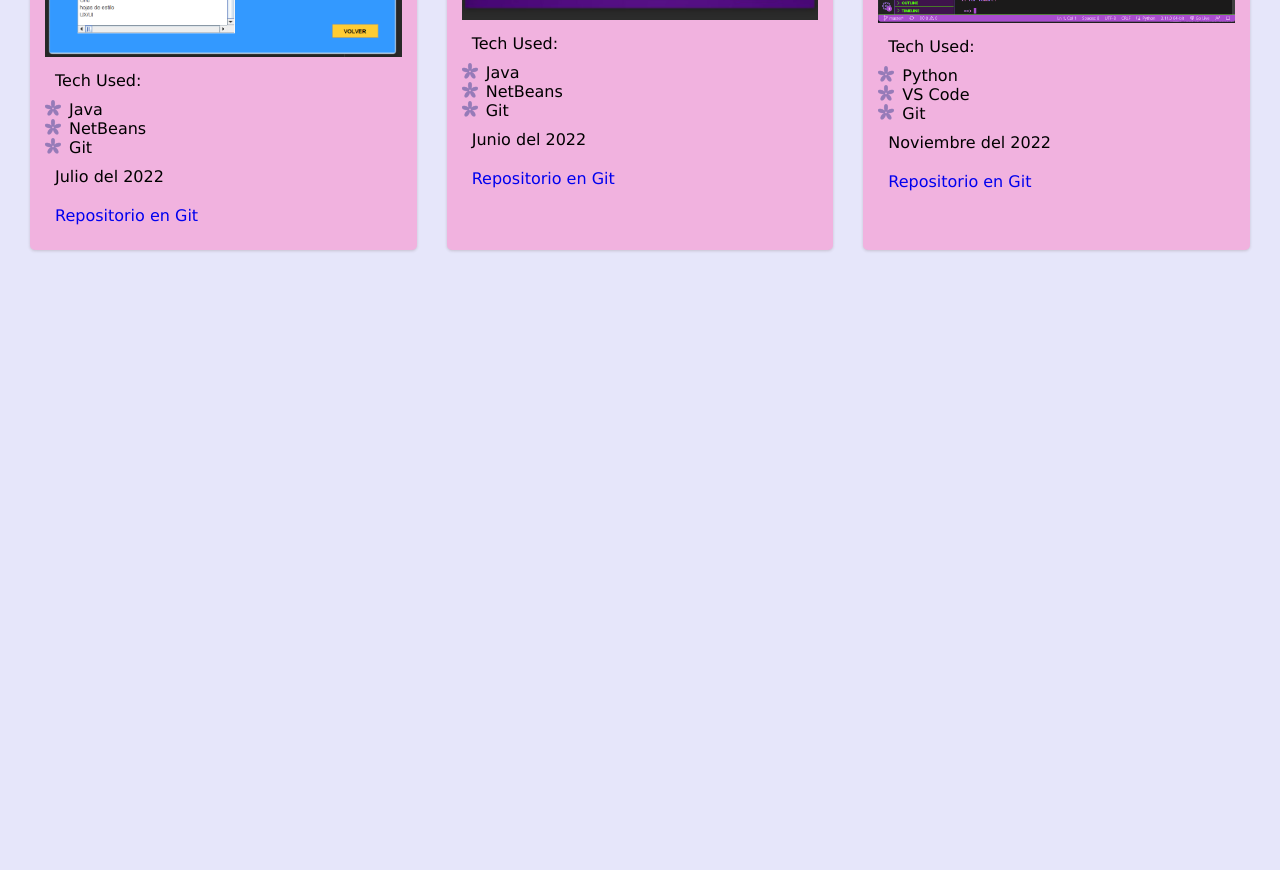
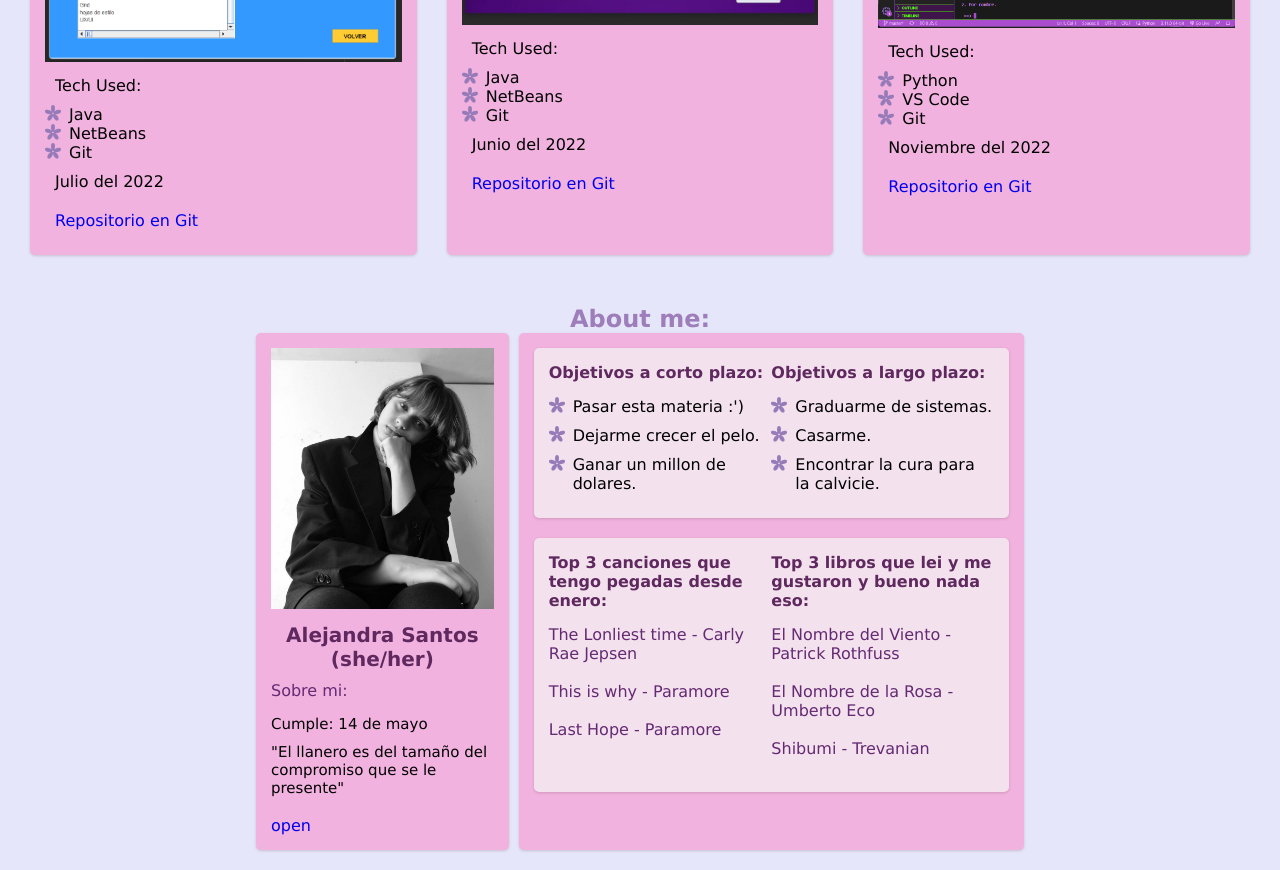
Before and after one commit to alejanndrasan/Microproyecto1, a plain HTML site: page index.html in a window 1280 px wide. Shown: the part 1229-2099 px from the top of the page. Before the commit the page ends 1529 px from the top, so only its background shows below. Drawn offline with Linux system fonts and the light colour scheme.

Commit message:
aboutme ready

```diff
--- a/index.html
+++ b/index.html
@@ -15,7 +15,7 @@
         <label class="logo"> <3 Ale's CV </label>
         <ul class="menu">
             <li class = "menu-item"></li><a href="#Experience" class="NavOp" >Experience</a>
-            <li class = "menu-item"><a href="#AboutMe" class="NavOp" >About Me</a></li>
+            <li class = "menu-item"><a href="#aboutMe" class="NavOp" >About Me</a></li>
             <li class = "menu-item"><a href="#Skills" class="NavOp" >Skills</a></li>
             <li class = "menu-item"><a href="#ContactMe" class="NavOp" >Contact Me</a></li>
         </ul>
@@ -36,6 +36,7 @@
         <button class="btn prev"><</button>
     </div>
     </section>
+
     <h2 class="seccion">Experience</h2>
     <section class="page" id="Experience">
         <div class="project-1 box" >
@@ -80,6 +81,61 @@
         </div>
     </section>
 
+    <h2 class="seccion">About me:</h2>
+    <section class="page" id="aboutMe">
+        <div class="myInfo box">
+            <ul>
+                <img src="\fotis\fotoAle.jpeg" alt="img"  id="fotoAle">
+                <li class="nombre">Alejandra Santos (she/her)</li>
+                <div id="sobreMi">Sobre mi:</div>
+                <ul class="factsAbout">
+                    <li class="f">Cumple: 14 de mayo</li>
+                    <li class="f">"El llanero es del tamaño del compromiso que se le presente"</li>
+                </ul><br>
+                <a href="https://www.youtube.com/watch?v=D-UmfqFjpl0" target="_blank">open</a>
+            </ul>
+        </div>
+
+        <div class="facts box">
+            <div class="objetivos lilbox">
+                <div class="plazo corto">
+                    <h3 class="tituloChiqui">Objetivos a corto plazo:</h3>
+                    <ul>
+                        <li class="techunit o">Pasar esta materia :')</li>
+                        <li class="techunit o">Dejarme crecer el pelo.</li>
+                        <li class="techunit o">Ganar un millon de dolares.</li>
+                    </ul>
+                </div>
+
+                <div class="plazo largo">
+                    <h3 class="tituloChiqui">Objetivos a largo plazo:</h3>
+                    <ul>
+                        <li class="techunit o">Graduarme de sistemas.</li>
+                        <li class="techunit o">Casarme.</li>
+                        <li class="techunit o">Encontrar la cura para la calvicie.</li>
+                    </ul>
+                </div>
+            </div>
+            <div class="gustos lilbox">
+                <div class="topMusic">
+                    <h3 class="tituloChiqui">Top 3 canciones que tengo pegadas desde enero:</h3>
+                    <ol class="songs">
+                        <li><a href="https://youtu.be/Sy0A0pQmGPM" class="song">The Lonliest time - Carly Rae Jepsen</a></li> <br>
+                        <li><a href="https://youtu.be/xIYJ7VaSxYY" class="song">This is why - Paramore</a></li><br>
+                        <li><a href="https://youtu.be/XoYu7K6Ywkg" class="song">Last Hope - Paramore</a></li><br>
+                    </ol>
+                </div>
+                <div class="topBooks">
+                    <h3 class="tituloChiqui">Top 3 libros que lei y me gustaron y bueno nada eso:</h3>
+                    <ol class="books">
+                        <li>El Nombre del Viento - Patrick Rothfuss</li><br>
+                        <li>El Nombre de la Rosa - Umberto Eco</li> <br>
+                        <li>Shibumi - Trevanian</li><br>
+                    </ol>
+                </div>
+            </div>
+        </div>
+    </section>
 
     <script src="./index.js"></script>
   </body>
--- a/style.css
+++ b/style.css
@@ -48,6 +48,11 @@ body {
 .NavOp:hover {
     text-decoration: underline;
     color:lavender;
+}
+
+.song:hover {
+    text-decoration: underline;
+    color:rgb(86, 17, 74);
 }
 
 .boton{
@@ -141,6 +146,7 @@ body {
     color: #5f285e;
     font-weight: bold;
     padding-bottom: 10px;
+    font-size: 20px;
 }
 
 
@@ -157,6 +163,66 @@ body {
     background-size: 1rem 1rem;
     background-repeat: no-repeat;
     }
+
+#aboutMe{
+    display: grid;
+    row-gap: 30px;
+    column-gap: 10px;
+    width: 100%;
+    padding-left: 20%;
+    padding-right: 20%;
+    margin: 0 auto;
+    grid-template-columns: 1fr 2fr;
+}
+
+#fotoAle{
+    max-width: 100%;
+    margin-bottom: 10px;
+}
+
+#sobreMi{
+    color: #642a72;
+    padding-bottom: 5px;
+}
+
+.f{
+    padding-top: 10px;
+    font-size: 15px;
+}
+
+.lilbox {
+    background-color: #f3e1ee;
+    border-radius: 5px;
+    box-shadow: 0 1px 3px rgba(81, 45, 45, 0.2);
+    padding: 15px;
+    margin-bottom: 20px;
+    width: 100%;
+    display: grid;
+    grid-template-columns: 1fr 1fr;
+    grid-template-areas:
+    "corto largo";
+    }
+
+.o{
+    font-size: medium;
+    padding-bottom: 10px;
+}
+
+.tituloChiqui{
+    font-size: medium;
+    padding-bottom: 15px;
+    color: #5f285e;
+}
+
+.song{
+    color:#642a72;
+
+}
+
+.books{
+    color: #642a72;
+}
+
 
 @media screen and (max-width: 952px){
 
@@ -188,7 +254,15 @@ body {
         margin: 0 auto;
         grid-template-columns: 80%;
     }
-
+    #aboutMe{
+        display: grid;
+        row-gap: 30px;
+        column-gap: 10px;
+        width: 100%;
+        padding: 30px;
+        margin: 0 auto;
+        grid-template-columns: 1fr 2fr;
+    }
 }
 
 @media screen and (max-width: 700px){
```
Also changed, not shown: fotis/fotoAle.jpeg (added).
